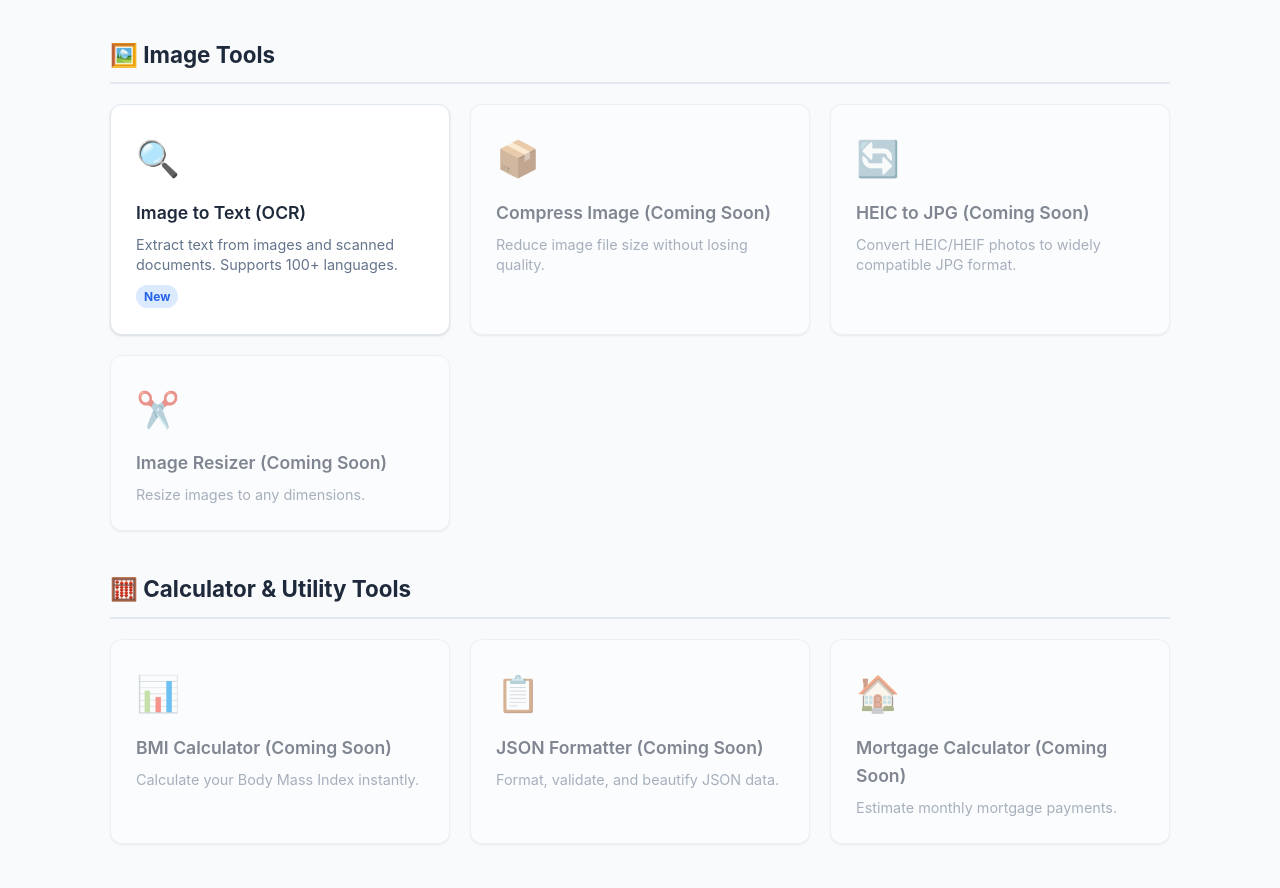
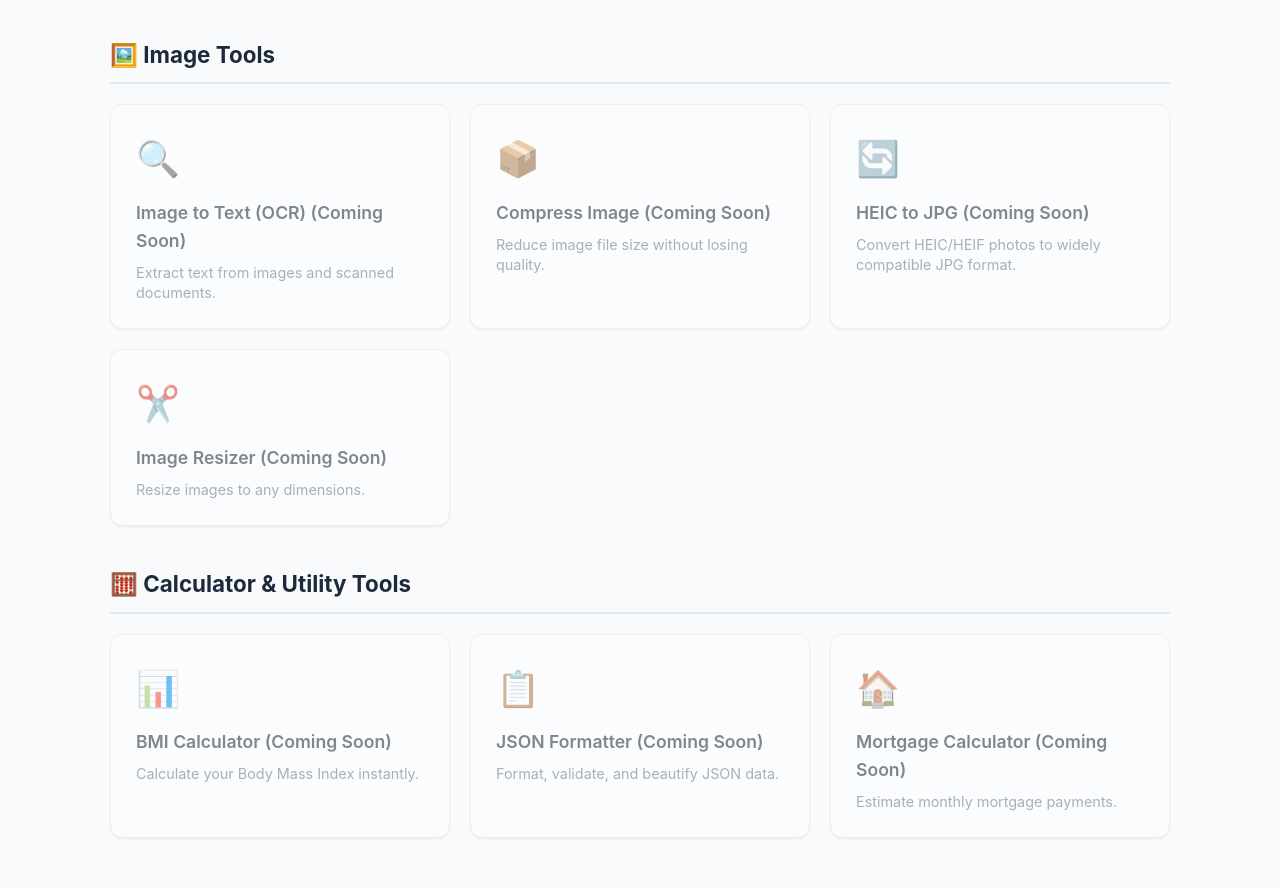
Before and after one commit to Jasonchan005/toollabs, a plain HTML site: page index.html in a window 1280 px wide. Shown: the part 894-1782 px from the top of the page. Drawn offline with Linux system fonts and the light colour scheme.

Commit message:
fix: hide OCR tool, set to Coming Soon

```diff
--- a/index.html
+++ b/index.html
@@ -61,11 +61,10 @@
 
       <h2 class="section-title">🖼️ Image Tools</h2>
       <div class="grid">
-        <a href="/image-to-text" class="tool-card">
+        <a href="#" class="tool-card disabled">
           <div class="tool-icon">🔍</div>
-          <h3>Image to Text (OCR)</h3>
-          <p>Extract text from images and scanned documents. Supports 100+ languages.</p>
-          <span class="tool-badge">New</span>
+          <h3>Image to Text (OCR) (Coming Soon)</h3>
+          <p>Extract text from images and scanned documents.</p>
         </a>
         <a href="#" class="tool-card disabled">
           <div class="tool-icon">📦</div>
```
